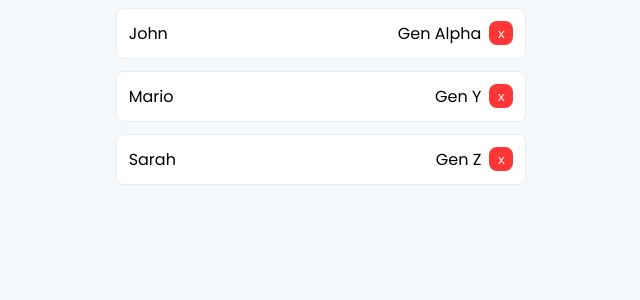
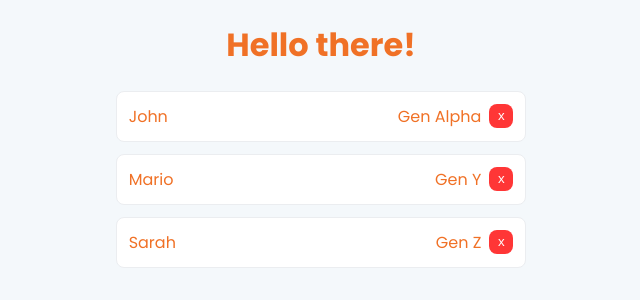
Before and after one commit to rizqyfahmi/hello-svelte, a Svelte app: page / in a window 1280 px wide. Shown: the top 300 px of the page, without its empty margins (319-959 px from the left). Built offline with nearby package versions, Linux system fonts and the light colour scheme.

Commit message:
Global style

```diff
--- a/public/global.css
+++ b/public/global.css
@@ -3,4 +3,5 @@
 body {
   font-family: 'Poppins', sans-serif;
   background-color: #F4F8FB;
+  color: #F07126;
 }
--- a/src/App.svelte
+++ b/src/App.svelte
@@ -9,6 +9,7 @@
 </script>
 
 <main class="main">
+    <h1 >Hello there!</h1>
 	<Content {people} />
 </main>
 
@@ -17,4 +18,8 @@
         display: block;
         padding: 0px 16px;
     }
+
+    h1 {
+        text-align: center;
+    }
 </style>
```
